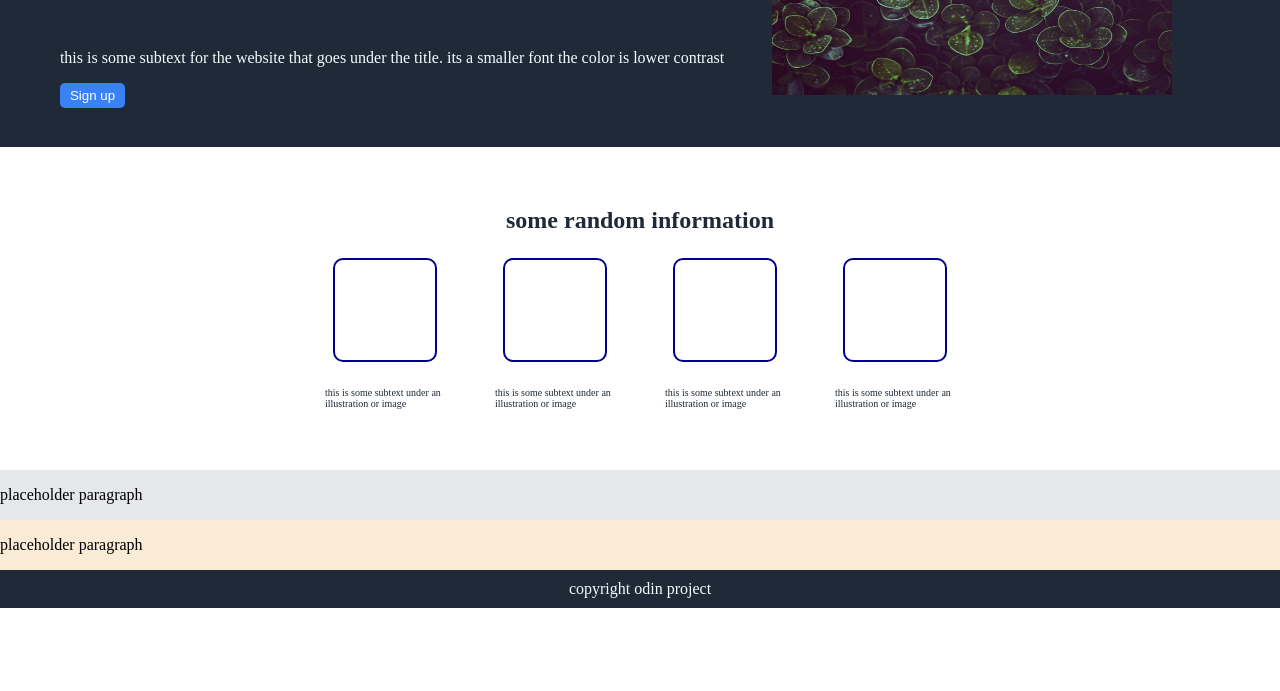
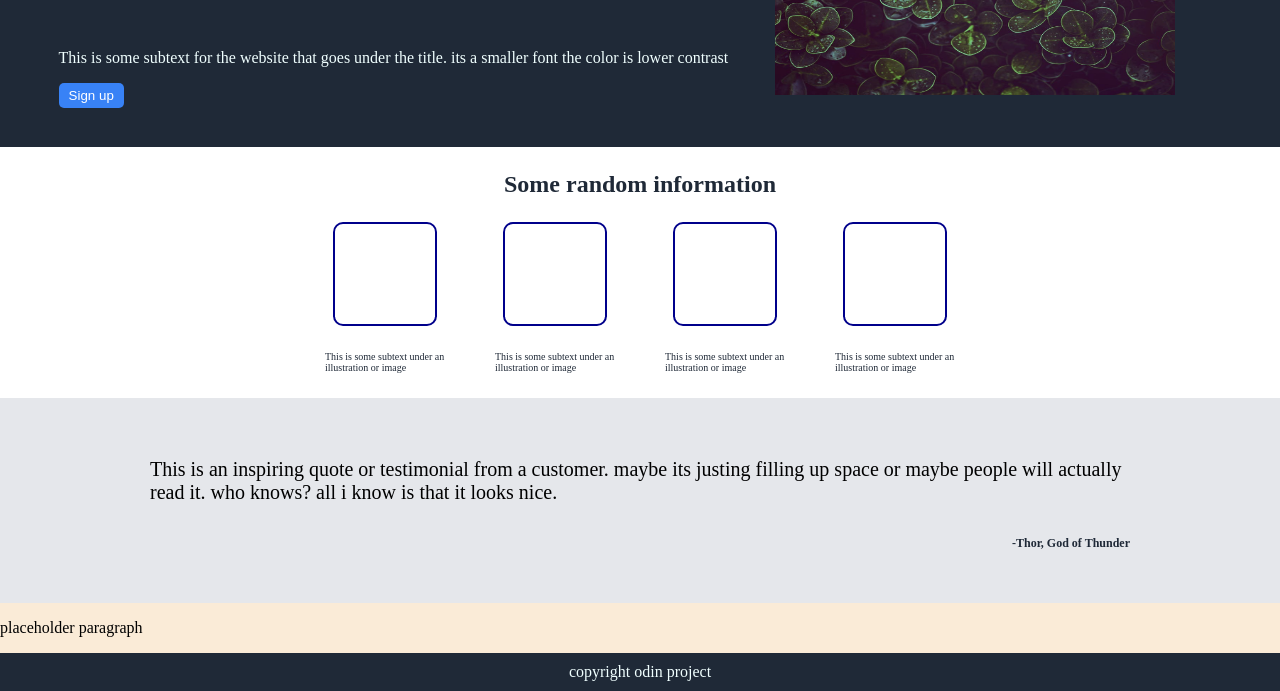
Before and after one commit to SamirA041/Plant_shop, a plain HTML site: page index.html in a window 1280 px wide. Shown: the part 192-883 px from the top of the page. Before the commit the page ends 800 px from the top, so only its background shows below. Drawn offline with Linux system fonts and the light colour scheme.

Commit message:
third quarter finished
here i made a quotation area for the website

```diff
--- a/index.html
+++ b/index.html
@@ -17,14 +17,16 @@
 
         </div>
     </div>
+
+
 <div class="body">
     <div class="intro">
         <div class="text">
             <div class="header">
-        <p style=" font-size: 48px; font-weight: bolder"> this website is awesome</p>
+        <p style=" font-size: 48px; font-weight: bolder"> This website is awesome</p>
     </div>
     <div class="subtext">
-        <p> this is some subtext for the website that goes under the title. its a smaller font the color is lower contrast</p>
+        <p> This is some subtext for the website that goes under the title. its a smaller font the color is lower contrast</p>
         <button>Sign up</button>
 
     </div>
@@ -39,7 +41,7 @@
 
 
     <div class="main">
-        <p> some random information</p>
+        <p> Some random information</p>
         <div class="random">
 
            <div class="holder">
@@ -47,7 +49,7 @@
 
             </div>
             <div class="subtext2">
-            <p> this is some subtext under an illustration or image </p>
+            <p> This is some subtext under an illustration or image </p>
             </div>
            </div>
 
@@ -56,7 +58,7 @@
 
             </div>
             <div class="subtext2">
-            <p> this is some subtext under an illustration or image </p>
+            <p> This is some subtext under an illustration or image </p>
             </div>
            </div>
 
@@ -65,7 +67,7 @@
 
             </div>
             <div class="subtext2">
-            <p> this is some subtext under an illustration or image </p>
+            <p> This is some subtext under an illustration or image </p>
             </div>
            </div>
 
@@ -74,26 +76,28 @@
 
             </div>
             <div class="subtext2">
-            <p> this is some subtext under an illustration or image </p>
+            <p> This is some subtext under an illustration or image </p>
             </div>
            </div>
 
+        </div>
+    </div>
 
 
+    <div class="third">
+        <div class="quote">
+        <p> This is an inspiring quote or testimonial from a customer.
+            maybe its justing filling up space or maybe people will actually read it.
+            who knows? all i know is that it looks nice.
+        </p>
+       <div class="author">
+        <p>-Thor, God of Thunder</p>
+       </div>
+
+        </div>
+    </div>
 
 
-
-
-        </div>
-
-
-    </div>
-    <div class="third">
-        <p> placeholder paragraph</p>
-
-
-
-    </div>
     <div class="last">
         <p> placeholder paragraph</p>
 
--- a/style.css
+++ b/style.css
@@ -129,9 +129,30 @@ a:link, a:visited,  a:hover, a:active {
 
   /*  */
 
+  /* area for the quote */
   .third{
     background-color: #E5E7EB;
+    padding: 40px 150px;
+    display: flex;
+    flex-direction: row;
+    flex-grow: 1;
   }
+  .quote{
+    font-size: 20px;
+    display: flex;
+    flex-wrap: wrap;
+    flex-grow: 1;
+    justify-content: flex-end;
+    align-items: center;
+  }
+
+  .author{
+    color:#1F2937;
+    font-size: 12px;
+    font-weight: bolder;
+  }
+
+  /*  */
 
   .last{
     background-color: antiquewhite;
```
